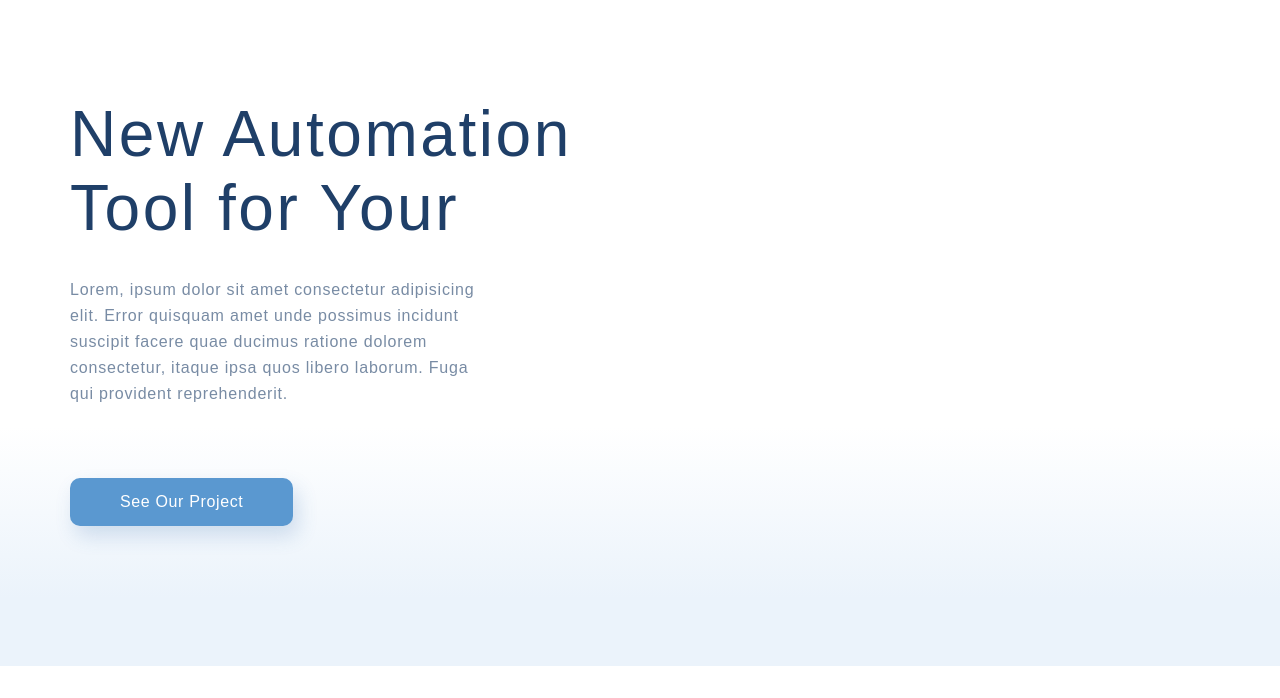
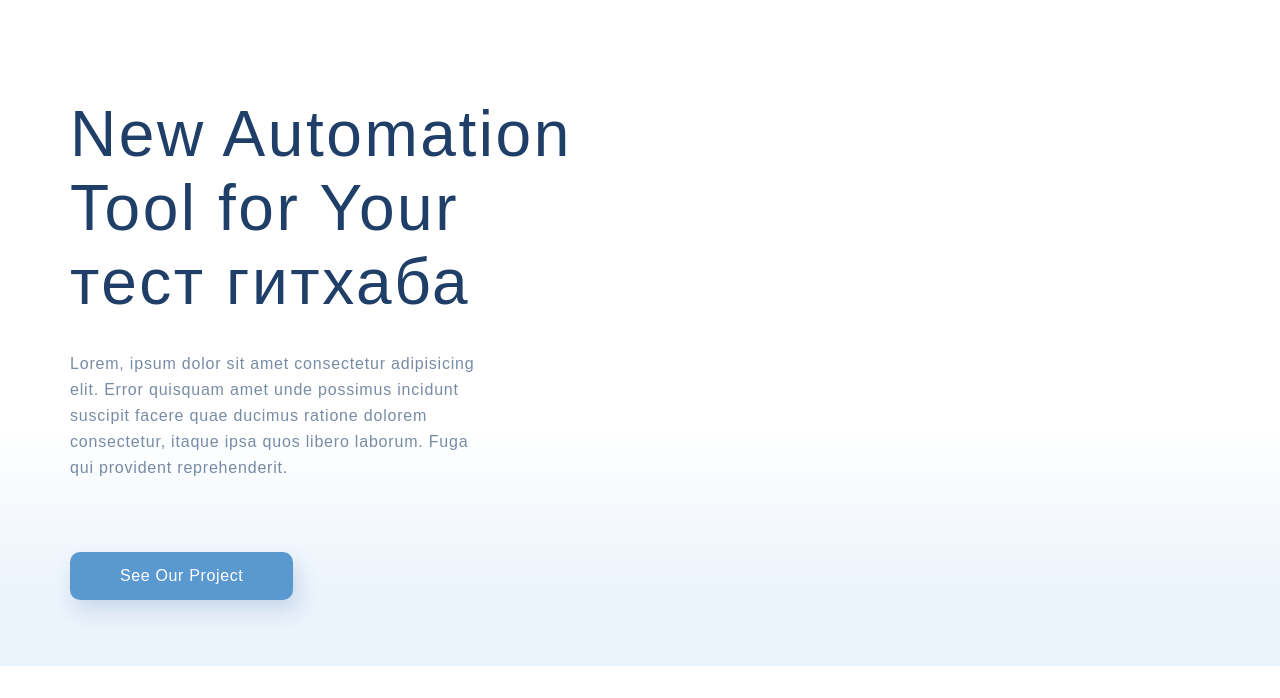
Before and after one commit to Bagrul/GeekBrains, a plain HTML site: page index.html in a window 1280 px wide. Shown: the part 102-800 px from the top of the page. Drawn offline with Linux system fonts and the light colour scheme.

Commit message:
Update index.html

```diff
--- a/index.html
+++ b/index.html
@@ -20,7 +20,7 @@
             </ul>
 
             <div class="top_info">
-                <h1 class="h1_top">New Automation Tool for Your </h1>
+                <h1 class="h1_top">New Automation Tool for Your тест гитхаба </h1>
                 <p class=" pclass top_p">Lorem, ipsum dolor sit amet consectetur adipisicing elit. Error quisquam amet
                     unde
                     possimus incidunt suscipit facere quae ducimus ratione dolorem consectetur, itaque ipsa quos libero
```
